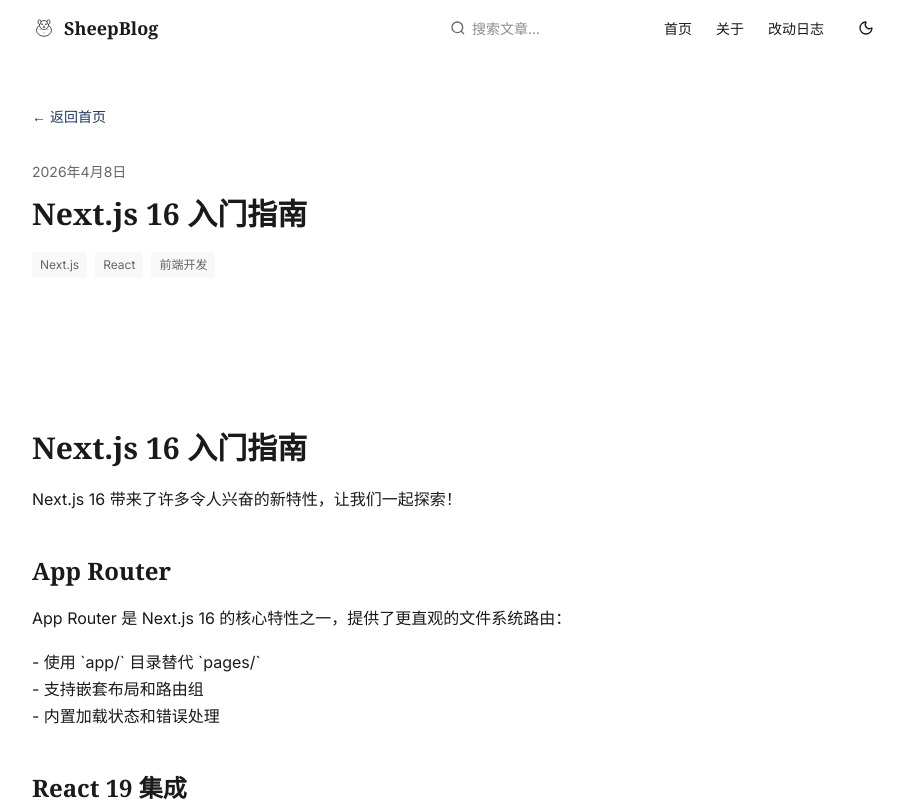
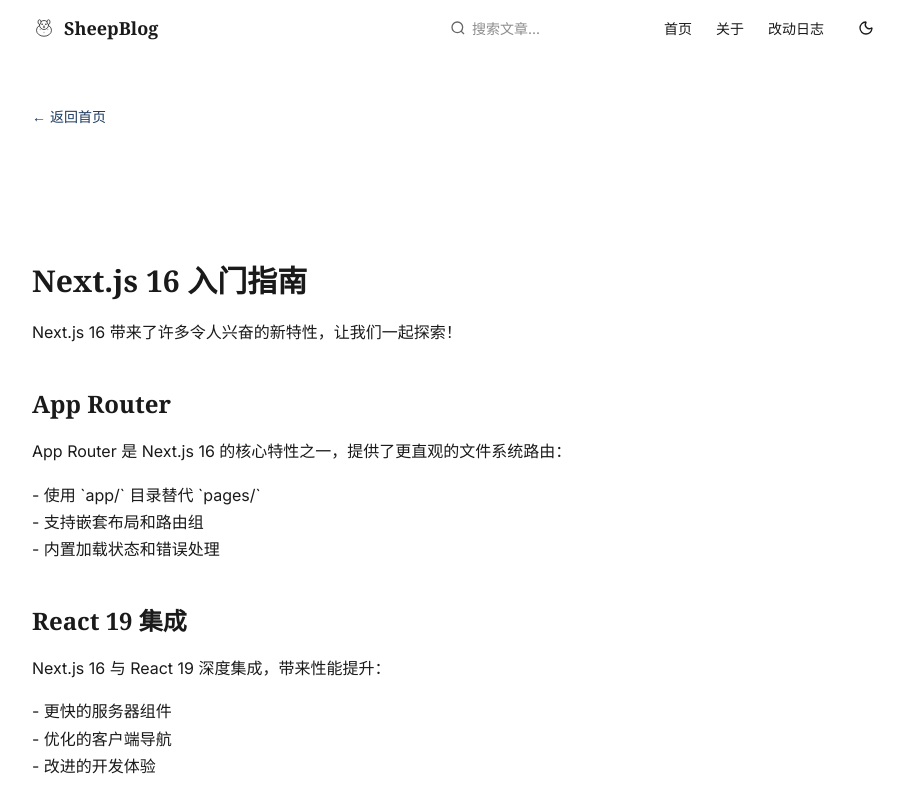
Before and after one commit to AyanamiReiEva/SheepBlog, a Next.js app: page /posts/getting-started-with-nextjs in a window 1280 px wide. Shown: the top 802 px of the page, without its empty margins (182-1086 px from the left). Built offline with nearby package versions, Linux system fonts and the light colour scheme.

Commit message:
refactor: 移除博文详情页的整个header区域，只保留返回链接和正文

```diff
--- a/components/post-content.tsx
+++ b/components/post-content.tsx
@@ -17,48 +17,7 @@
     }}>
       <BackLink href="/">← 返回首页</BackLink>
 
-      <header style={{ marginBottom: '32px' }}>
-        <time style={{
-          fontSize: '14px',
-          color: 'var(--color-muted-foreground)',
-        }}>
-          {new Date(metadata.date).toLocaleDateString("zh-CN", {
-            year: "numeric",
-            month: "long",
-            day: "numeric",
-          })}
-        </time>
-        <h1 style={{
-          fontSize: '30px',
-          fontWeight: 600,
-          fontFamily: 'var(--font-serif)',
-          marginTop: '8px',
-          marginBottom: '16px',
-        }}>{metadata.title}</h1>
-        {metadata.tags.length > 0 && (
-          <div style={{ display: 'flex', gap: '8px' }}>
-            {metadata.tags.map((tag) => (
-              <span
-                key={tag}
-                style={{
-                  fontSize: '12px',
-                  padding: '4px 8px',
-                  backgroundColor: 'var(--color-muted)',
-                  color: 'var(--color-muted-foreground)',
-                  borderRadius: '3px',
-                }}
-              >
-                {tag}
-              </span>
-            ))}
-          </div>
-        )}
-      </header>
-
-      <div style={{
-        borderTop: '1px solid var(--color-border)',
-        paddingTop: '32px',
-      }}>
+      <div style={{ marginTop: '32px' }}>
         <div dangerouslySetInnerHTML={{ __html: renderMarkdown(content) }} />
       </div>
     </article>
```
